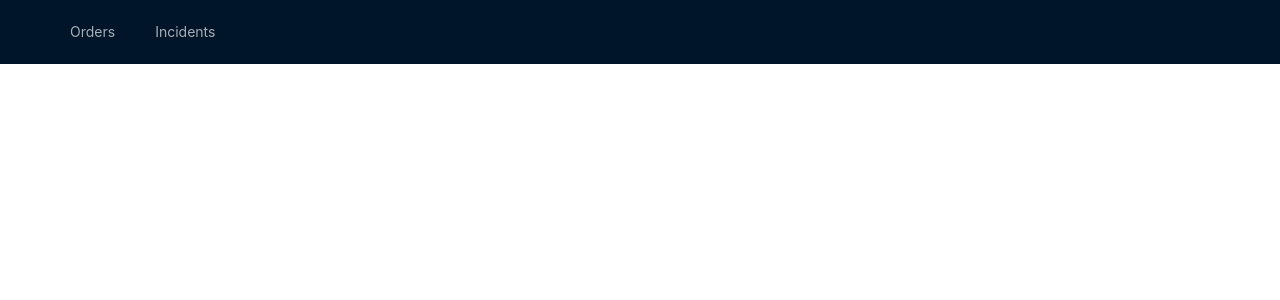
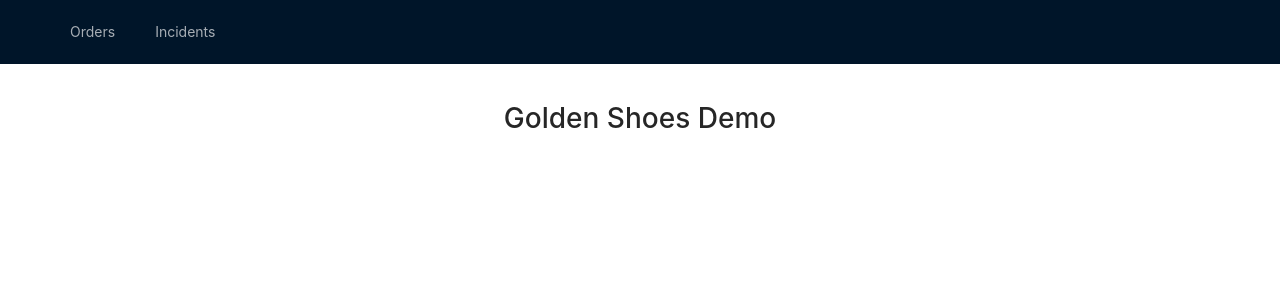
Before and after one commit to caio-garcia/golden-shoes-feature, a React (Create React App) app: page / in a window 1280 px wide. Before the commit this address had no page. Shown: the top 300 px of the page. Built offline with nearby package versions, Linux system fonts and the light colour scheme.

Commit message:
feat Home

```diff
--- a/src/App.js
+++ b/src/App.js
@@ -2,6 +2,7 @@ import "antd/dist/antd.css";
 import { Routes, Route } from "react-router-dom";
 
 import { NavBar } from "./components/NavBar";
+import { Home } from "./pages/Home";
 import { SalesOrders } from "./pages/SalesOrders";
 import { SalesOrderDetail } from "./pages/SalesOrderDetails";
 import { IncidentPage } from "./pages/IncidentForm";
@@ -13,6 +14,7 @@ function App() {
     <>
       <NavBar />
       <Routes>
+        <Route path="/" element={<Home />} />
         <Route path="/my-orders" element={<SalesOrders />} />
         <Route path="/order-details/:orderId" element={<SalesOrderDetail />} />
         <Route path="/incident/:orderNo" element={<IncidentPage />} />
--- /dev/null
+++ b/src/pages/Home/index.js
@@ -0,0 +1,15 @@
+export function Home() {
+  return (
+    <>
+      <div
+        style={{
+          margin: "6rem",
+          display: "flex",
+          justifyContent: "center",
+        }}
+      >
+        <h1>Golden Shoes Demo</h1>
+      </div>
+    </>
+  );
+}
```
